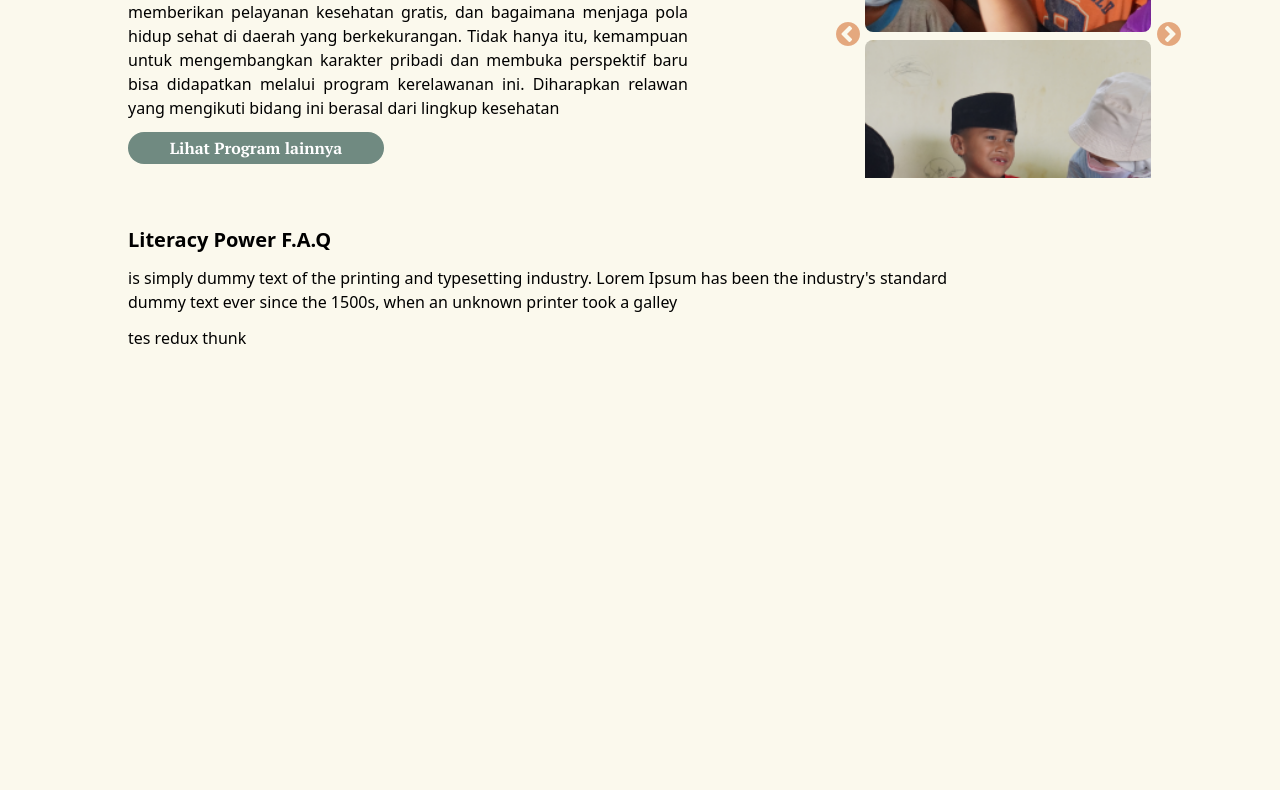
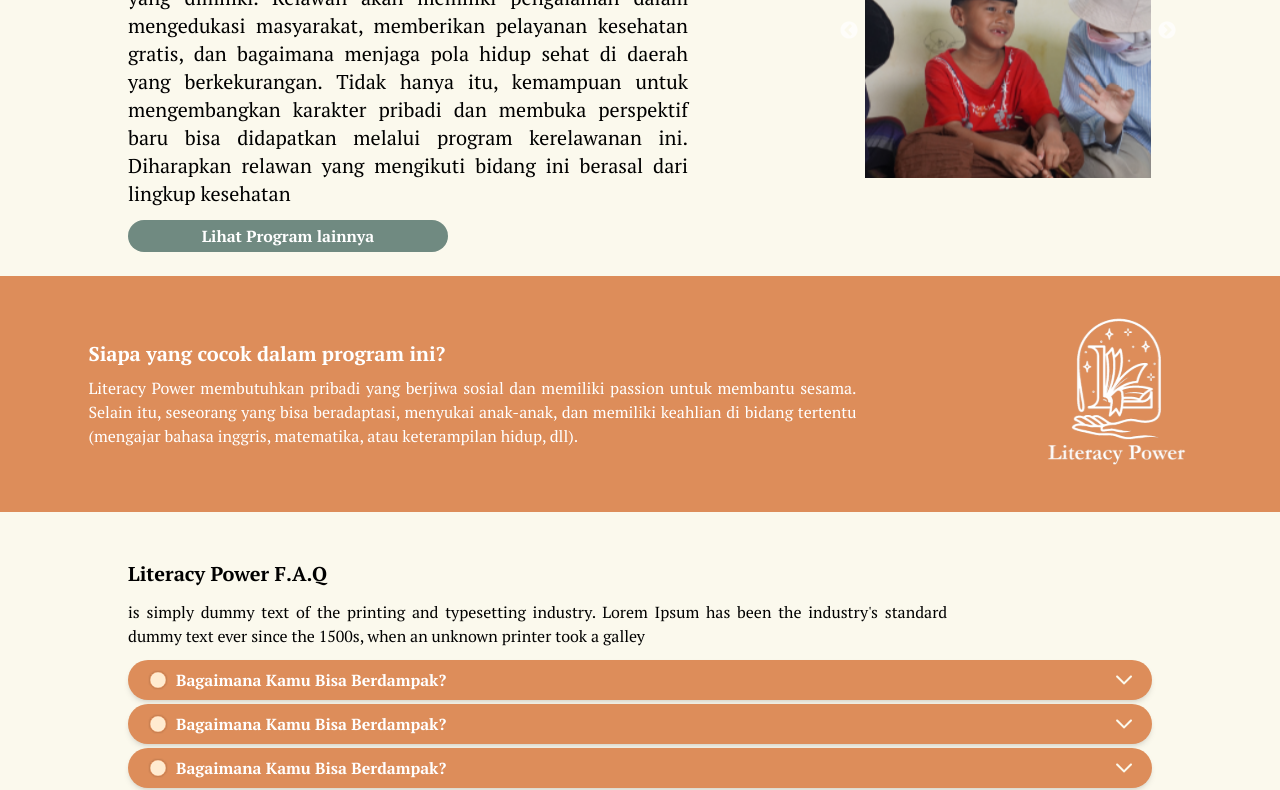
Before and after one commit to literacypowerdev/literacypowerindonesia, a Next.js app: page /programs/kesehatan in a window 1280 px wide. Shown: the part 280-1070 px from the top of the page. Before the commit the page ends 800 px from the top, so only its background shows below. Built offline with nearby package versions, Linux system fonts and the light colour scheme; no server answers.

Commit message:
accordion

```diff
--- /dev/null
+++ b/components/organisms/LiteracyFAQ/index.tsx
@@ -0,0 +1,51 @@
+import React, { useState } from 'react'
+import AccordionParent from '../../../public/icon/accordion-parent.svg'
+import AccordionChild from '../../../public/icon/accordion-child.svg'
+import Image from 'next/dist/client/image';
+
+
+const LiteractFAQ = () => {
+    // state
+
+    const [isOpen, setIsOpen] = useState(false);
+
+
+
+
+    // state
+    return (
+        <div>
+            <div className="w-full flex flex-col gap-1 ">
+                <div
+                    onClick={() => setIsOpen(!isOpen)}
+                    className="w-full m-auto bg-main-orange mb-1 hover:bg-light-orange transition-all duration-150 ease-in-out cursor-pointer px-5 py-2 rounded-[20px] flex justify-between shadow-md"
+                >
+                    <div className='flex gap-2'>
+                        <Image
+                            src={AccordionParent}
+                            width={20}
+                            height={20} />
+                        <h2 className="text-white font-ptserif font-bold">Bagaimana Kamu Bisa Berdampak?</h2>
+                    </div>
+                    <img src="/icon/accordion-arrow.svg" alt="" className="w-[16px]" />
+                </div>
+
+                <div className={`w-full flex flex-col gap-1 mb-2 ${isOpen ? "" : "hidden"}`}>
+                    <div className='w-full m-auto bg-main-background mb-1 hover:bg-light-orange transition-all duration-150 ease-in-out cursor-pointer px-5 py-2 rounded-[20px] flex justify-start shadow-md gap-2'>
+                        <Image
+                            src={AccordionChild}
+                            width={20}
+                            height={20} />
+                        <h1>tes</h1>
+                    </div>
+
+                </div>
+            </div>
+
+
+
+        </div>
+    )
+}
+
+export default LiteractFAQ
--- a/components/organisms/Navbar/MobileMenu.tsx
+++ b/components/organisms/Navbar/MobileMenu.tsx
@@ -18,7 +18,7 @@ export default function MobileMenu(props: MobileMenuProps) {
       } md:hidden w-full h-fit bg-white absolute z-10 transition duration-300 ease-in-out`}
     >
       <ul>
-        <li>
+      <li>
           <p
             onClick={() => setIsProgramsOpen(!isProgramsOpen)}
             className="w-100 py-4 px-6 text-main-orange hover:text-white font-ptserif cursor-pointer transition duration-150 ease-in-out hover:bg-light-orange"
--- a/components/organisms/Navbar/index.tsx
+++ b/components/organisms/Navbar/index.tsx
@@ -126,7 +126,7 @@ export default function Navbar(props: NavbarProps) {
 
           {/* Mobile Hamburger */}
           <div
-            className="w-[28px] h-[24px] flex flex-col justify-between md:hidden"
+            className="w-[28px] h-[24px] flex flex-col justify-between md:hidden cursor-pointer"
             onClick={() => setIsOpen(!isOpen)}
           >
             <span
--- a/pages/programs/kesehatan.tsx
+++ b/pages/programs/kesehatan.tsx
@@ -5,28 +5,49 @@ import { useAppDispatch, useAppSelector } from '../../utils/hooks'
 import type { AppDispatch, RootState } from '../../store'
 import { getDampak } from '../../store/dampakData/dampakSlice'
 import VerticalSlider from '../../components/molecules/VerticalSlider'
+import LiteractFAQ from '../../components/organisms/LiteracyFAQ'
+import Logo from '../../public/icon/logo.svg'
+import Image from 'next/image'
+import Footer from '../../components/organisms/Footer'
+import Newsletter from '../../components/organisms/Newsletter'
+import Review from '../reviews'
+import Reviews from '../../components/organisms/Reviews'
+
 
 const kesehatan = () => {
     const headingContent = 'Literacy Power memberikan ruang bagi generasi muda untuk mengimplementasikan program kesehatan sesuai keahlian yang dimiliki. Relawan akan memiliki pengalaman dalam mengedukasi masyarakat, memberikan pelayanan kesehatan gratis, dan bagaimana menjaga pola hidup sehat di daerah yang berkekurangan. Tidak hanya itu, kemampuan untuk mengembangkan karakter pribadi dan membuka perspektif baru bisa didapatkan melalui program kerelawanan ini. Diharapkan relawan yang mengikuti bidang ini berasal dari lingkup kesehatan'
 
-    const dispatch = useAppDispatch();
-    useEffect(() => {
-        dispatch(getDampak());
-    },[])
+    // const dispatch = useAppDispatch();
+    // useEffect(() => {
+    //     dispatch(getDampak());
+    // },[])
 
+    let siapayangcocok =
+        'Literacy Power membutuhkan pribadi yang berjiwa sosial dan memiliki passion untuk membantu sesama. Selain itu, seseorang yang bisa beradaptasi, menyukai anak-anak, dan memiliki keahlian di bidang tertentu (mengajar bahasa inggris, matematika, atau keterampilan hidup, dll).'
+
+    const accorData = {
+        judul: {
+            judul1: "Bagaimana Kamu Bisa Berdampak?",
+            judul2: "Apa Saja Syarat Menjadi Relawan?"
+        },
+        details: {
+
+        }
+    }
     return (
         <>
             <Navbar active='Programs' />
-            <div className='container m-auto mt-16 xl:text-2xl'>
-                <div className='heading flex flex-col-reverse md:flex-row'>
-                    <div className='left md:pr-44 flex flex-col gap-3'>
+            <div className='m-auto mt-16 xl:text-xl font-ptserif'>
+                <div className='container m-auto heading flex flex-col-reverse md:flex-row'>
+                    <div className='left lg:pr-44 md:pr-24  flex flex-col gap-3'>
                         <h1 className='text-2xl font-bold'>
                             Program Kesehatan
                         </h1>
-                        <p className='text-justify'>
+                        <p className='text-justify text-xl'>
                             {headingContent}
                         </p>
-                        <div className='button w-64 font-semibold'>
+                        <div className='button w-full md:w-80 font-semibold'>
+                            {/* button */}
                             <Button text='Lihat Program lainnya' border='full' size='normal' />
                         </div>
                     </div>
@@ -35,12 +56,22 @@ const kesehatan = () => {
                         <VerticalSlider />
                     </div>
                 </div>
-                <div className=''>
+                <br />
+                <div className='font-ptserif'>
                     {/* siapa yang cocok dalam program ini */}
+                    <div className='py-10 flex flex-col-reverse md:flex-row text-white items-center justify-around bg-main-orange gap-2'>
+                        <div className='left flex flex-col gap-2 w-[60%]'>
+                            <h1 className='font-bold text-xl'>Siapa yang cocok dalam program ini?</h1>
+                            <p className='!text-justify'>{siapayangcocok}</p>
+                        </div>
+                        <div className='right'>
+                            <Image src={Logo} width={150} height={150} />
+                        </div>
+                    </div>
                 </div>
                 <br />
                 <br />
-                <div className='literacyFAQ'>
+                <div className='literacyFAQ container m-auto'>
                     <div className='flex flex-col gap-3'>
                         <h1 className='text-xl font-semibold'>
                             Literacy Power F.A.Q
@@ -48,20 +79,34 @@ const kesehatan = () => {
                         <p className='text-justify w-[80%]'>
                             is simply dummy text of the printing and typesetting industry. Lorem Ipsum has been the industry's standard dummy text ever since the 1500s, when an unknown printer took a galley
                         </p>
-                        <div className='accordion'>
-                            tes redux thunk
+                        <div className='literacyfAQ mb-[50vh]'>
+                            {
+                                Object.keys(accorData).map((data, index) => {
+                                    return (
+                                        <>
+
+
+                                        </>
+                                    )
+                                })
+                            }
+                            <LiteractFAQ />
+                            <LiteractFAQ />
+                            <LiteractFAQ />
+                            <LiteractFAQ />
+                            <LiteractFAQ />
                         </div>
-                        <div>
-                        </div>
+
+
 
                     </div>
                 </div>
 
+            </div>
+            <Reviews />
+            <Footer />
 
 
-
-
-            </div>
 
 
         </>
--- a/store/index.ts
+++ b/store/index.ts
@@ -4,7 +4,7 @@ import dampakReducer from './dampakData/dampakSlice'
 
 export const store = configureStore({
     reducer: {
-        dampak: dampakReducer
+        dampak: dampakReducer,
     },
     middleware: (getDefaultMiddleware) => getDefaultMiddleware({ serializableCheck: false }),
 });
```
